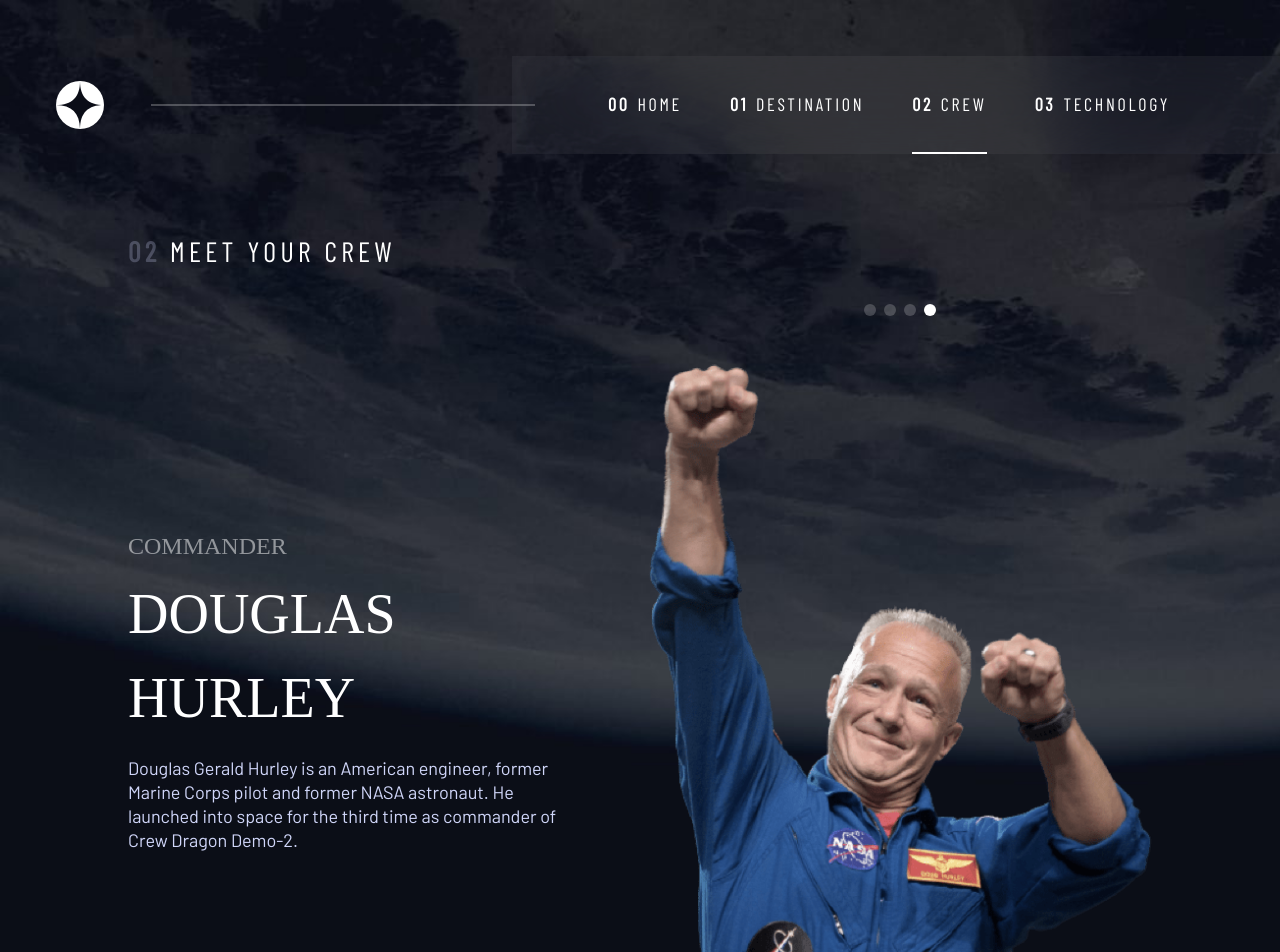
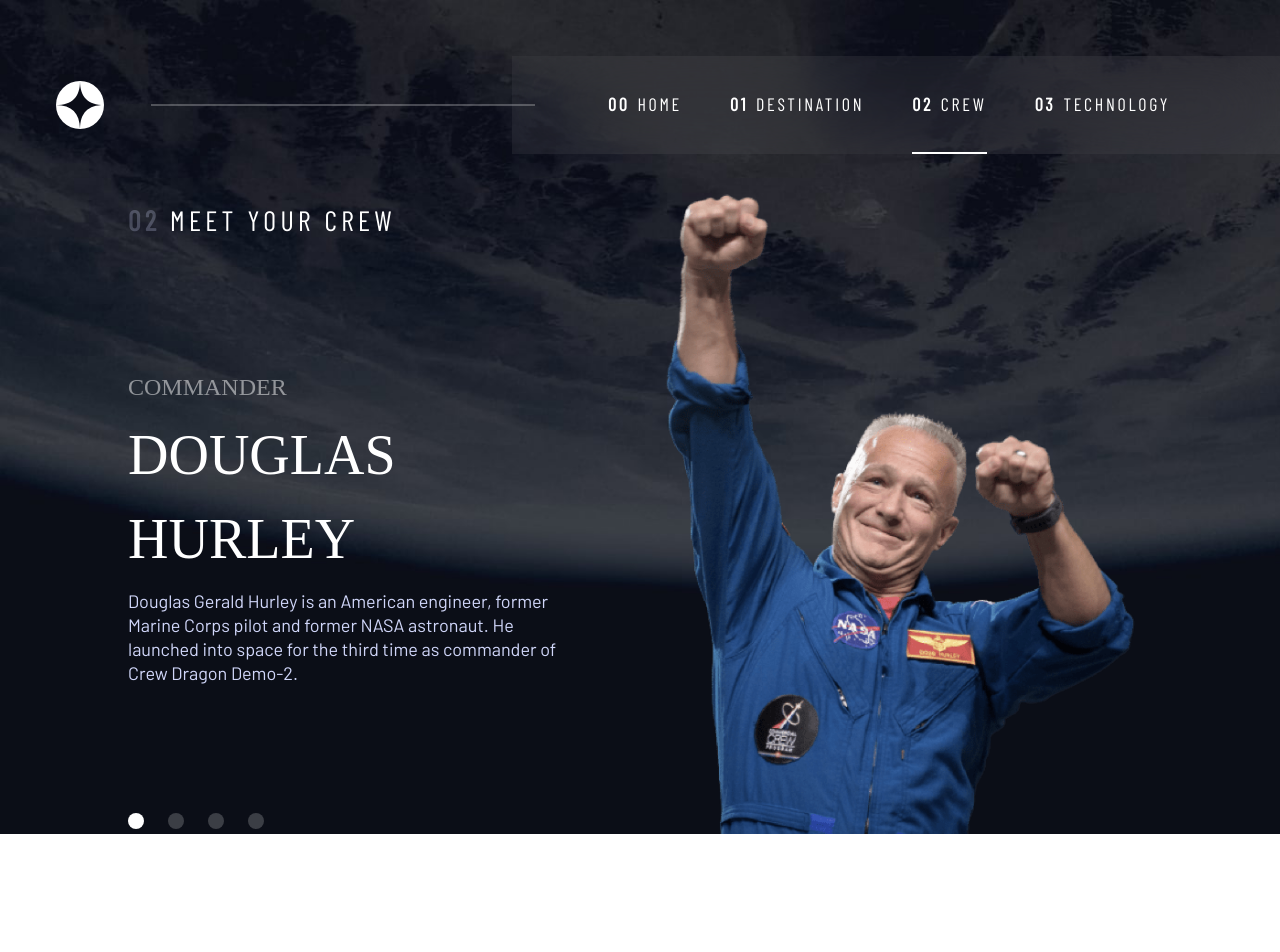
Before and after one commit to MaxWolts/space-tourism, a Next.js app: page /crew in a window 1280 px wide. Shown: the top 952 px of the page. After the commit the page ends 834 px from the top, so only its background shows below. Built offline with nearby package versions, Linux system fonts and the light colour scheme; a web font is replaced by a local one.

Commit message:
:lipstick: Added changes in Crew section.

```diff
--- a/app/components/Slide.tsx
+++ b/app/components/Slide.tsx
@@ -7,54 +7,21 @@
   version2: boolean
 }
 
-const generateSelectItem = (images:string[], selectedItem: number, handdleSelectedItem: (number:number) => void) => {
-
+export const Slide = ({images, version2}: Props) => {
   return (
-    images.map( (img, index) =>
-    <a onClick={() => {handdleSelectedItem(index)}}
-     className={"h-3 w-3 bg-white rounded-full "+ `${selectedItem !== index && "bg-opacity-20"}`}
-    key={"slide-"+index}
-    href={"#slide-"+index}></a>)
-  )
-}
-const generateSelectItemV2 = (images:string[], selectedItem: number, handdleSelectedItem: (number:number) => void) => {
-  return (
-    images.map( (img, index) =>
-    <a
-      onClick={() => {
-        handdleSelectedItem(index)
-      }}
-      className={"flex items-center justify-center h-10 w-10 bg-white rounded-full "+ `${selectedItem !== index && "bg-opacity-20"}`}
-      key={"slide-"+index}
-      href={"#slide-"+index}
-    >
-      <p className={`${selectedItem !== index? 'text-white':'text-black'}`}>
-        {index+1}
-      </p>
-    </a>)
-  )
-}
-
-export const Slide = ({images, handdleSelectedItem, selectedItem, version2}: Props) => {
-  return (
-    <div className="overflow-hidden md:flex md:flex-col-reverse gap-12">
+    <div className="overflow-hidden md:flex md:flex-col-reverse gap-12" style={{direction:"ltr"}}>
       <div className={" relative max-w-3xl my-0 mx-auto " + `${!version2 && "border-b border-opacity-30 border-lightBlue md:border-none"}`}>
         <div className=" flex overflow-x-hidden snap-mandatory scroll-smooth">
           {images.map( (img, index) => {
             return (
               <div key={index} className={"w-[100%] flex justify-center min-w-[100%] "} id={ "slide-" + index }>
-                <Image className={`${version2? "h-[170px] w-full" : "h-56 w-auto md:h-[35.75rem] xl:h-[44.5rem]"} `}   src={"/"+img} alt={"crew photograph"} width={600} height={600}/>
+                <Image className={`${version2? "h-[170px] w-full" : "h-56 w-auto md:h-[35.75rem] xl:h-[40rem]"} `}   src={"/"+img} alt={"crew photograph"} width={600} height={600}/>
               </div>
             )
           }
           )}
         </div>
       </div>
-      <div className="flex gap-2 justify-center z-10 mt-8 xl:mt-0" >
-        {version2? generateSelectItemV2(images, selectedItem, handdleSelectedItem):
-          generateSelectItem(images, selectedItem, handdleSelectedItem)
-        }
-      </div>
     </div>
   )
 }
--- a/app/crew/page.tsx
+++ b/app/crew/page.tsx
@@ -10,20 +10,33 @@
   const handdleSelectedItem = ( number:number, event?:any,) => {
     setSelectedItem(number)
   }
+  const generateSelectItem = (images:string[], selectedItem: number, handdleSelectedItem: (number:number) => void) => {
+
+    return (
+      images.map( (img, index) =>
+      <a onClick={() => {handdleSelectedItem(index)}}
+       className={"h-3 w-3 xl:h-4 xl:w-4 bg-white rounded-full "+ `${selectedItem !== index && "bg-opacity-20"}`}
+      key={"slide-"+index}
+      href={"#slide-"+index}></a>)
+    )
+  }
   return (
     <>
-      <div className=" grid gap-8 min-h-screen px-6 pb-6 pt-6 md:pt-10 justify-center text-center md:pb-0 xl:text-left xl:pt-[4.75rem]">
-        <div className="relative navText md:text-[1.25rem] md:left-[-60%] xl:left-0 xl:text-[1.75rem] xl:tracking-[0.267rem]">
-          <p><strong className="text-lightBlue opacity-25">02</strong> MEET YOUR CREW</p>
-        </div>
+      <div className=" grid gap-8 h-screen xl:h-[85vh] px-6 pb-6 pt-6 md:pt-10 justify-center text-center md:pb-0 xl:text-left  xl:mx-auto">
         <div className="flex flex-col gap-4 md:flex-col-reverse max-w-[28.625rem] xl:grid xl:grid-cols-2 xl:rtl xl:max-w-[80vw]" style={{direction:"rtl"}}>
           <Slide images={data.crew.map(img => img.images.png)} version2={false} handdleSelectedItem={handdleSelectedItem} selectedItem={selectedItem}/>
-          <div className="grid gap-4 xl:justify-items-start xl:self-center" style={{direction:"ltr"}}>
+          <div className="grid gap-4 xl:justify-items-start xl:self-center xl:gap-32" style={{direction:"ltr"}}>
+            <div className="relative navText md:text-[1.25rem] md:left-[-60%] xl:left-0 xl:text-[1.75rem] xl:tracking-[0.267rem]">
+              <p><strong className="text-lightBlue opacity-25">02</strong> MEET YOUR CREW</p>
+            </div>
             <div className="grid gap-2" >
               <span className={"navText font-Bellefair tracking-normal opacity-50 md:text-[1.5rem]"}>{data.crew[selectedItem].role.toUpperCase()}</span>
               <h4 className="text-[1.5rem] md:text-[2.5rem] xl:text-[3.5rem] ">{data.crew[selectedItem].name.toUpperCase()}</h4>
+              <p className="font-BarlowRegular text-lightBlue leading-6 md:text-[1rem] xl:max-w-[27.75rem] xl:text-[1.125rem]">{data.crew[selectedItem].bio}</p>
             </div>
-            <p className="font-BarlowRegular text-lightBlue leading-6 md:text-[1rem] xl:max-w-[27.75rem] xl:text-[1.125rem]">{data.crew[selectedItem].bio}</p>
+            <div className="flex gap-2 md:gap-4 xl:gap-6 justify-center z-10 mt-8 xl:mt-0 " >
+              {generateSelectItem(data.crew.map(img => img.images.png), selectedItem, handdleSelectedItem)}
+            </div>
           </div>
         </div>
       </div>
--- a/app/technology/page.tsx
+++ b/app/technology/page.tsx
@@ -9,6 +9,24 @@
   const handdleSelectedItem = (number:number) => {
     setSelectedItem(number)
   }
+  const generateSelectItemV2 = (images:string[], selectedItem: number, handdleSelectedItem: (number:number) => void) => {
+    return (
+      images.map( (img, index) =>
+      <a
+        onClick={() => {
+          handdleSelectedItem(index)
+        }}
+        className={"flex items-center justify-center h-10 w-10 bg-white rounded-full "+ `${selectedItem !== index && "bg-opacity-20"}`}
+        key={"slide-"+index}
+        href={"#slide-"+index}
+      >
+        <p className={`${selectedItem !== index? 'text-white':'text-black'}`}>
+          {index+1}
+        </p>
+      </a>)
+    )
+  }
+
   return (
     <>
       <Header itemSelected={3}/>
@@ -20,6 +38,9 @@
           <Slide images={data.technology.map(img => img.images.landscape)} version2={true} handdleSelectedItem={handdleSelectedItem} selectedItem={selectedItem}/>
         </div>
         <div className="grid gap-4 px-6">
+          <div className="flex gap-2 justify-center z-10 mt-8 xl:mt-0" >
+            {generateSelectItemV2(data.technology.map(img => img.images.landscape), selectedItem, handdleSelectedItem)}
+          </div>
           <div className="grid gap-2">
             <span className={"navText font-Bellefair tracking-normal opacity-50"}>THE TERMINOLOGY...</span>
             <h4 className="text-[1.5rem]">{data.technology[selectedItem].name.toUpperCase()}</h4>
```
